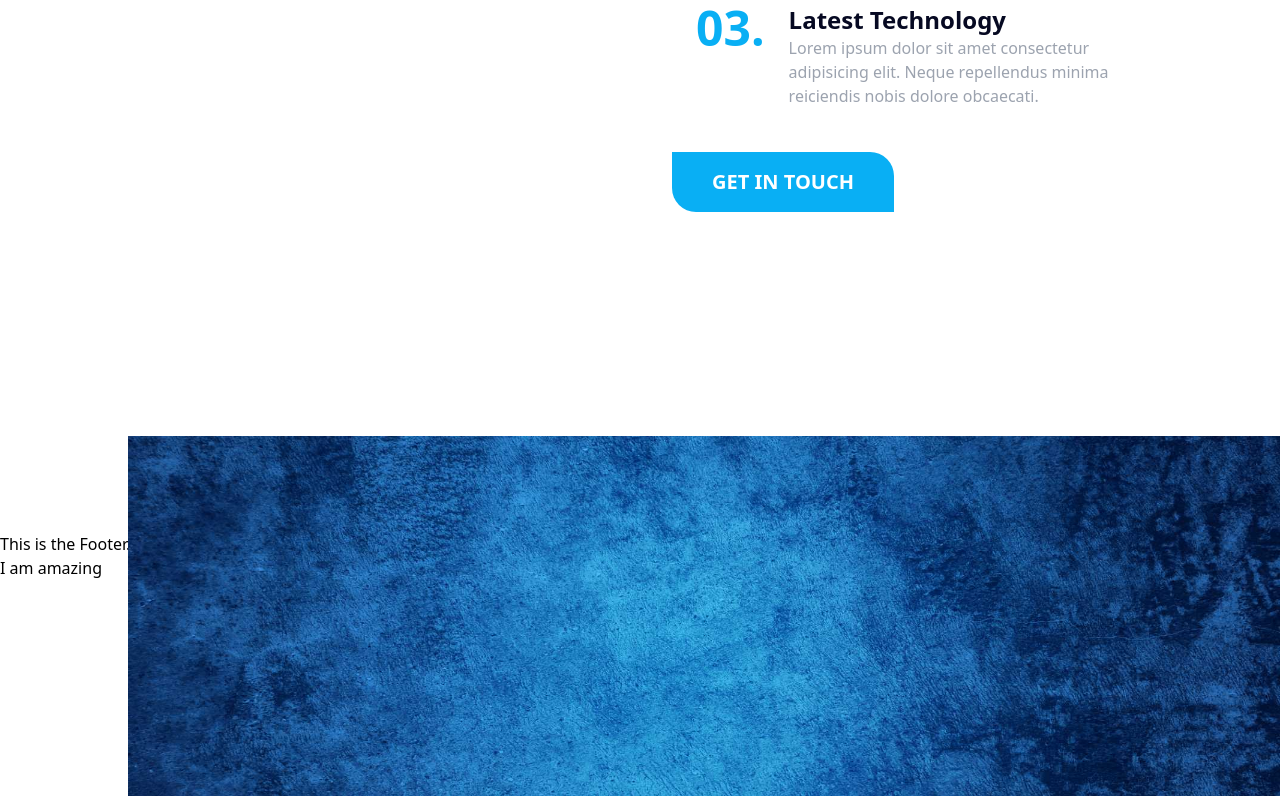
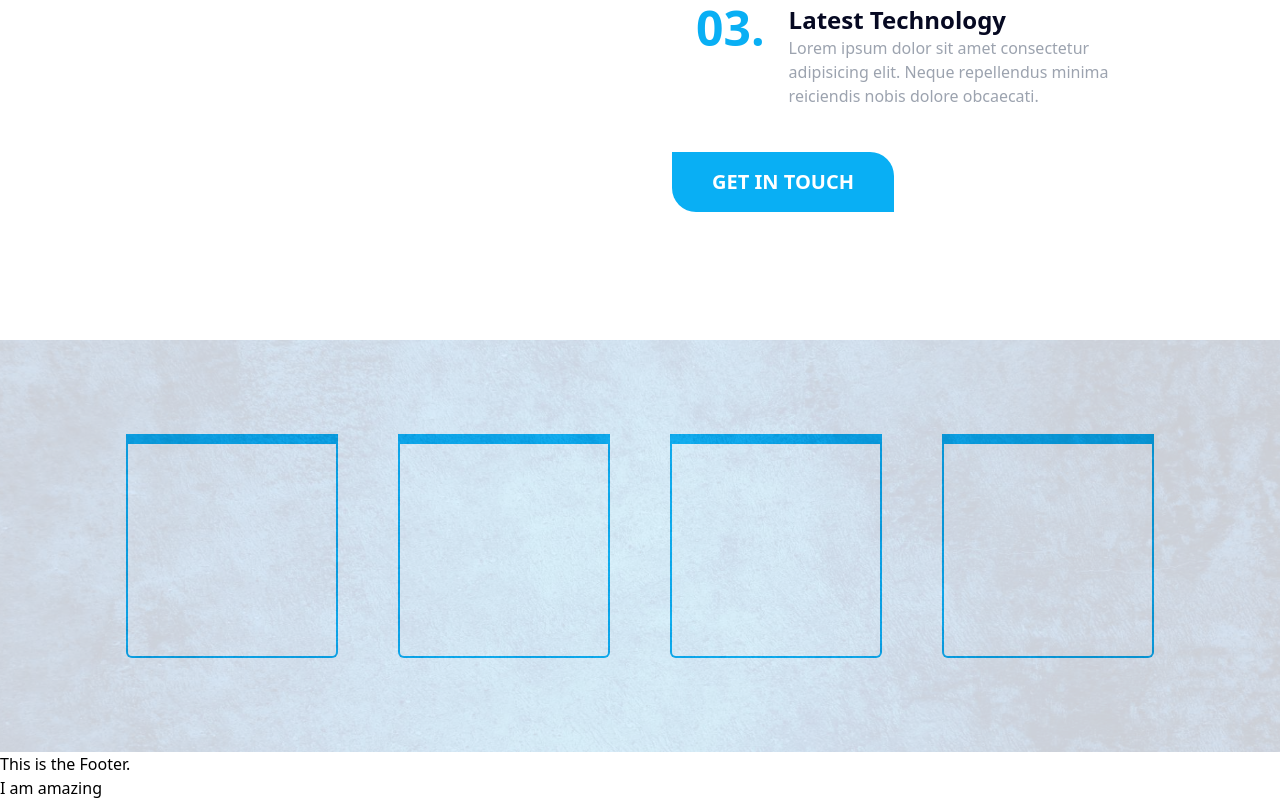
Before and after one commit to PeaceOloruntoba/Vredester, a React (Create React App) app in the folder vredester/: page / in a window 1280 px wide. Shown: the part 3686-4486 px from the top of the page. Built offline with nearby package versions, Linux system fonts and the light colour scheme.

Commit message:
Update Span.jsx

```diff
--- a/vredester/src/Pages/components/Homepage/Span.jsx
+++ b/vredester/src/Pages/components/Homepage/Span.jsx
@@ -3,12 +3,29 @@ import pattern from '../../../assets/images/patternbg.jpg'
 
 export default function Span() {
   return (
-    <div className='relative text-[#060922] dark:text-white lg:p-32 lg:py-24 p-8 py-12'>
-      <div className="absolute">
-        <img src={pattern} alt="" />
-      </div>
-      <div className="flex">
-
+    <div className='relative text-white'>
+        <img src={pattern} alt="" className='absolute inset-0 object-cover w-full h-full' />
+  <div className='inset-0 bg-white dark:bg-[#060922] opacity-80 lg:p-32 lg:py-24 p-8 py-12 grid md:grid-cols-2 lg:grid-cols-4 items-center justify-center gap-16'>
+        <div className="rounded-b ring-2 p-12 ring-[#09aff2] grid items-center justify-center text-center border-t-8 border-t-[#09aff2] ">
+          <span>icon</span>
+          <span className='font-bold text-3xl'>750+</span>
+          <span className='font-semibold text-xl capitalize'>finished projects</span>
+        </div>
+        <div className="rounded-b ring-2 p-12 ring-[#09aff2] grid items-center justify-center text-center border-t-8 border-t-[#09aff2] ">
+          <span>icon</span>
+          <span className='font-bold text-3xl'>750+</span>
+          <span className='font-semibold text-xl capitalize'>created jobs</span>
+        </div>
+        <div className="rounded-b ring-2 p-12 ring-[#09aff2] grid items-center justify-center text-center border-t-8 border-t-[#09aff2] ">
+          <span>icon</span>
+          <span className='font-bold text-3xl'>750+</span>
+          <span className='font-semibold text-xl capitalize'> happy customers</span>
+        </div>
+        <div className="rounded-b ring-2 p-12 ring-[#09aff2] grid items-center justify-center text-center border-t-8 border-t-[#09aff2] ">
+          <span>icon</span>
+          <span className='font-bold text-3xl'>750+</span>
+          <span className='font-semibold text-xl capitalize'>years of experience</span>
+        </div>
       </div>
     </div>
   )
```
